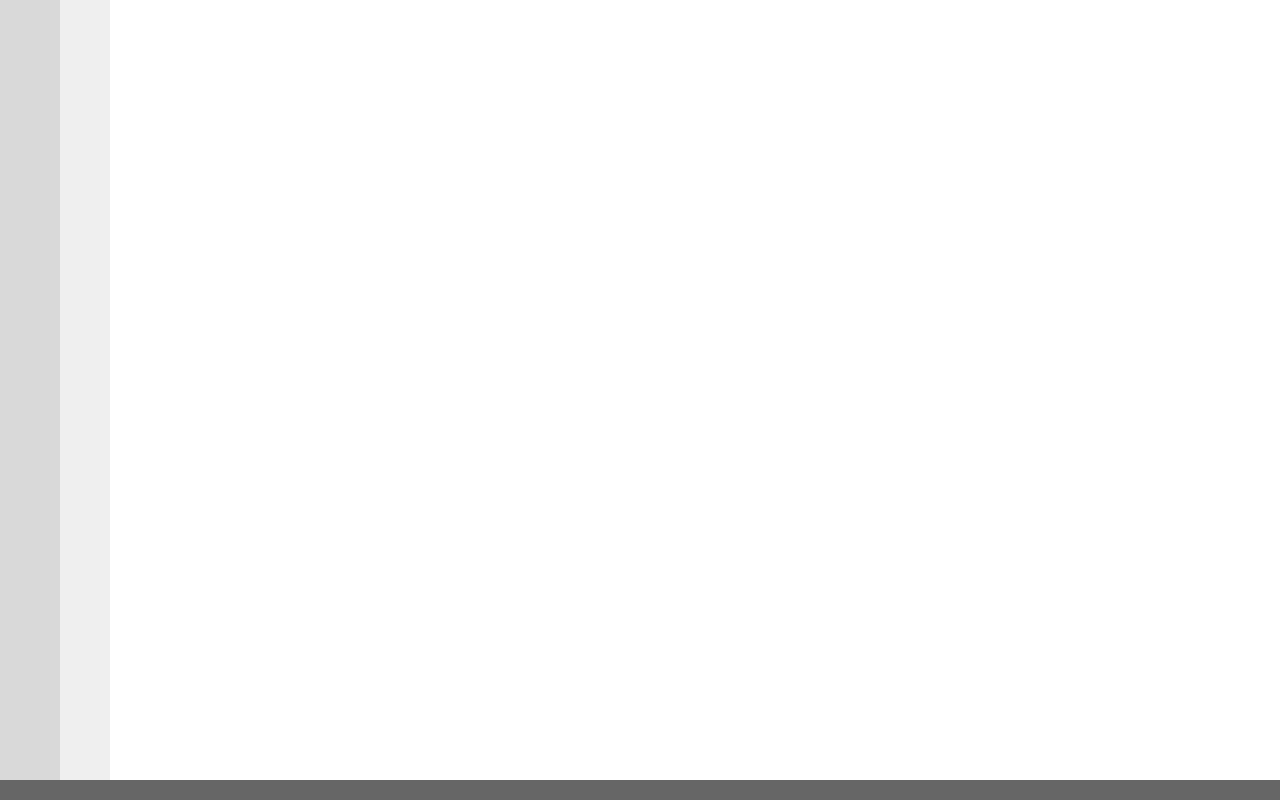
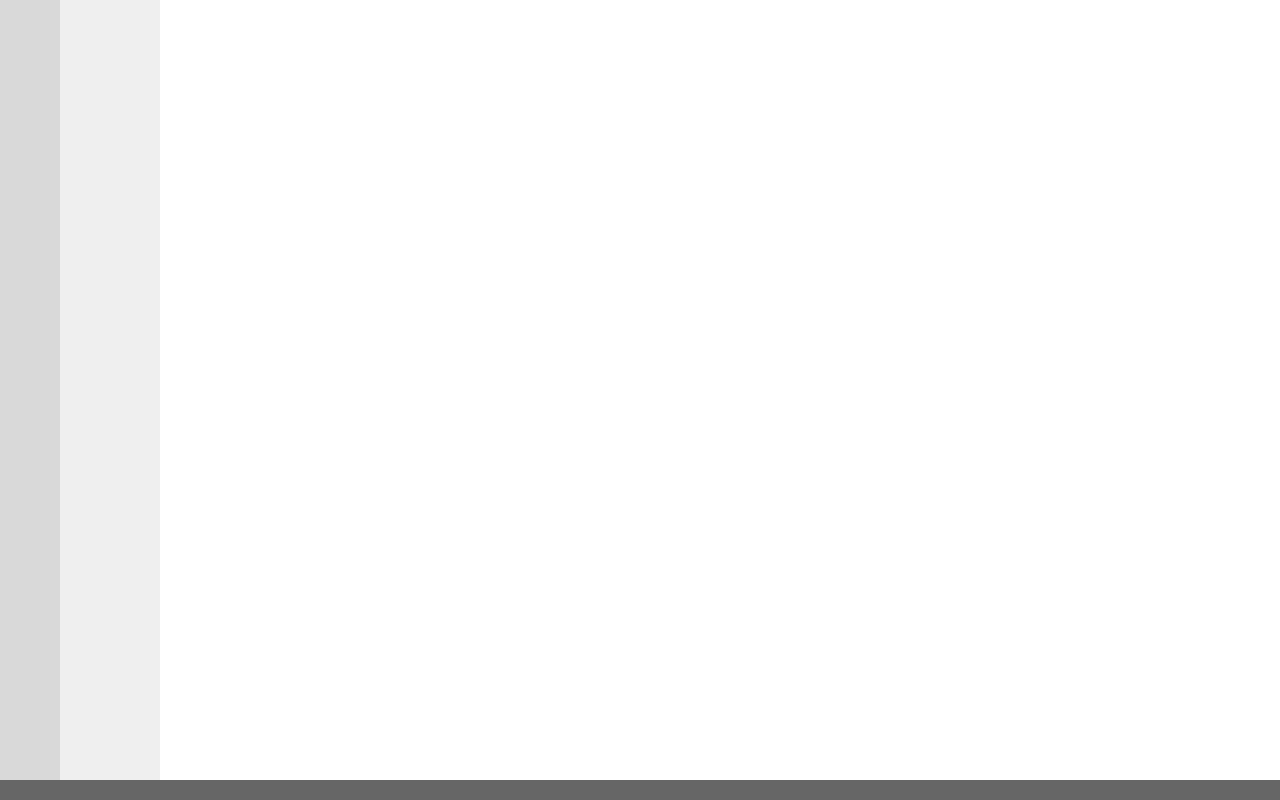
Before and after one commit to neko-0406/tauri-multi-editor, a React (Vite) app: page / in a window 1280 px wide. Built offline with nearby package versions, Linux system fonts and the light colour scheme.

Commit message:
feat: add SideMenuSpace component and integrate with App component

```diff
--- a/src/App.tsx
+++ b/src/App.tsx
@@ -1,6 +1,7 @@
 import './styles/App.css';
 import { AppSettingProvider } from './components/AppSetting/SettingProvider';
 import { AppStateProvider } from './components/AppState/StateProvider';
+import SideMenuSpace from './components/SideMenuSpace';
 
 
 
@@ -12,7 +13,8 @@ function App() {
           {/* サイドメニューバー */}
           <div className="side-menu-bar"></div>
           {/* サイドメニューバー関連のUI置くとこ */}
-          <div className="side-menu-space"></div>
+          <SideMenuSpace />
+
           {/* アイテム表示部分 */}
           <div className="main-display-space"></div>
         </div>
--- a/src/components/AppState/StateProvider.tsx
+++ b/src/components/AppState/StateProvider.tsx
@@ -2,10 +2,12 @@ import React, { createContext, useContext, useState } from 'react';
 
 export type AppStateType = {
     openWorkspace: string
+    sideMenuSpaceWidth: number
 };
 
 const defaultAppSetting: AppStateType = {
-    openWorkspace: ''
+    openWorkspace: '',
+    sideMenuSpaceWidth: 100
 };
 
 const AppStateContext = createContext<{
@@ -22,4 +24,4 @@ export const AppStateProvider = ({ children }: { children: React.ReactNode }): J
   return <AppStateContext.Provider value={{ appState, setAppState }}>{children}</AppStateContext.Provider>;
 };
 
-export const useAppSettings = () => useContext(AppStateContext);
+export const useAppState = () => useContext(AppStateContext);
--- /dev/null
+++ b/src/components/SideMenuSpace.tsx
@@ -0,0 +1,15 @@
+import { useState } from "react";
+import SideMenuSplitter from "./SideMenuSplitter";
+import { useAppState } from "./AppState/StateProvider";
+
+export default function SideMenuSpace() {
+    const { appState } = useAppState()
+    const [spaceWidth, setSpaceWidth] = useState<number>(appState.sideMenuSpaceWidth)
+    return (
+      <div className="side-menu-space"
+        style={{width: spaceWidth}}
+      >
+        <SideMenuSplitter updateElementWidth={setSpaceWidth} />
+      </div>
+    );
+}
--- a/src/styles/App.css
+++ b/src/styles/App.css
@@ -31,6 +31,7 @@ body {
   height: 100%;
   width: 50px;
   background-color: #efefef;
+  position: relative;
 }
 
 .main-display-space {
```
